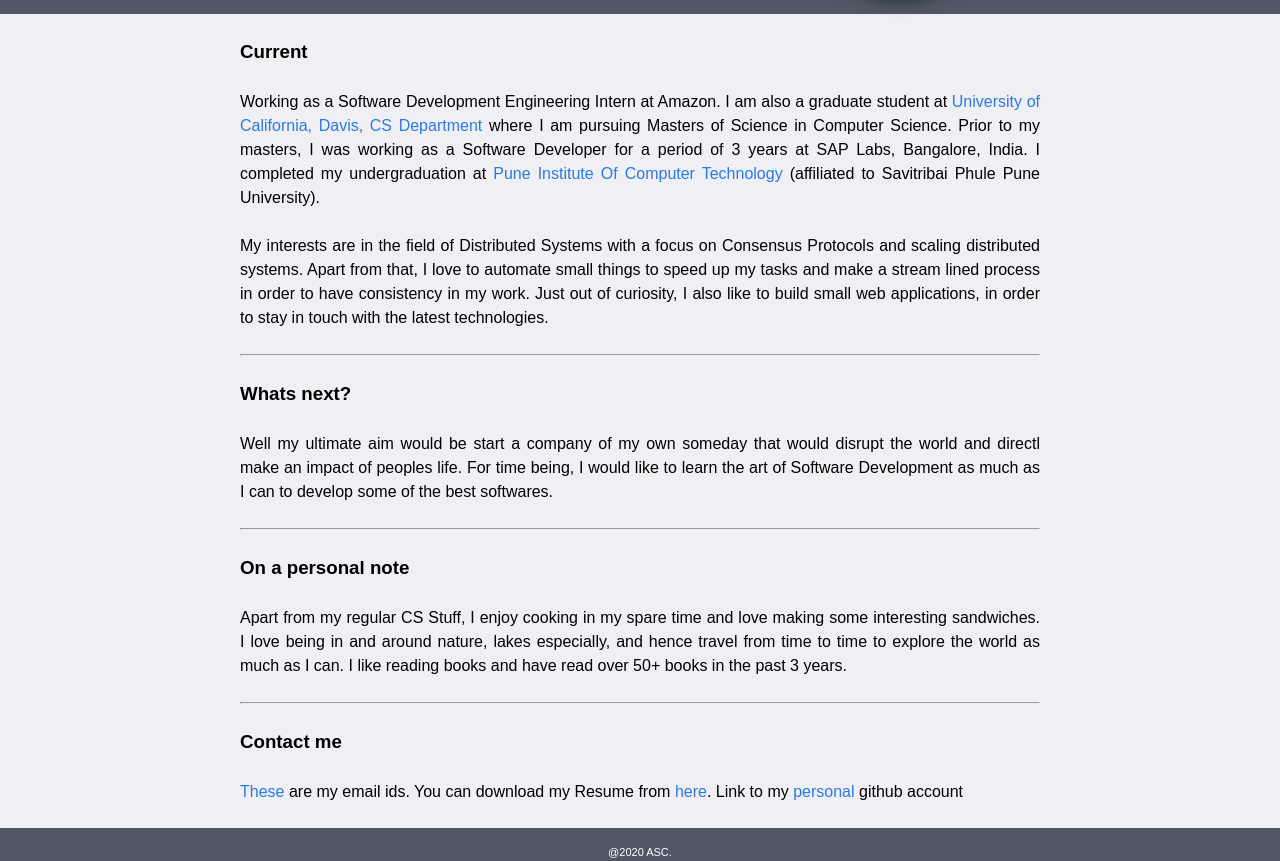
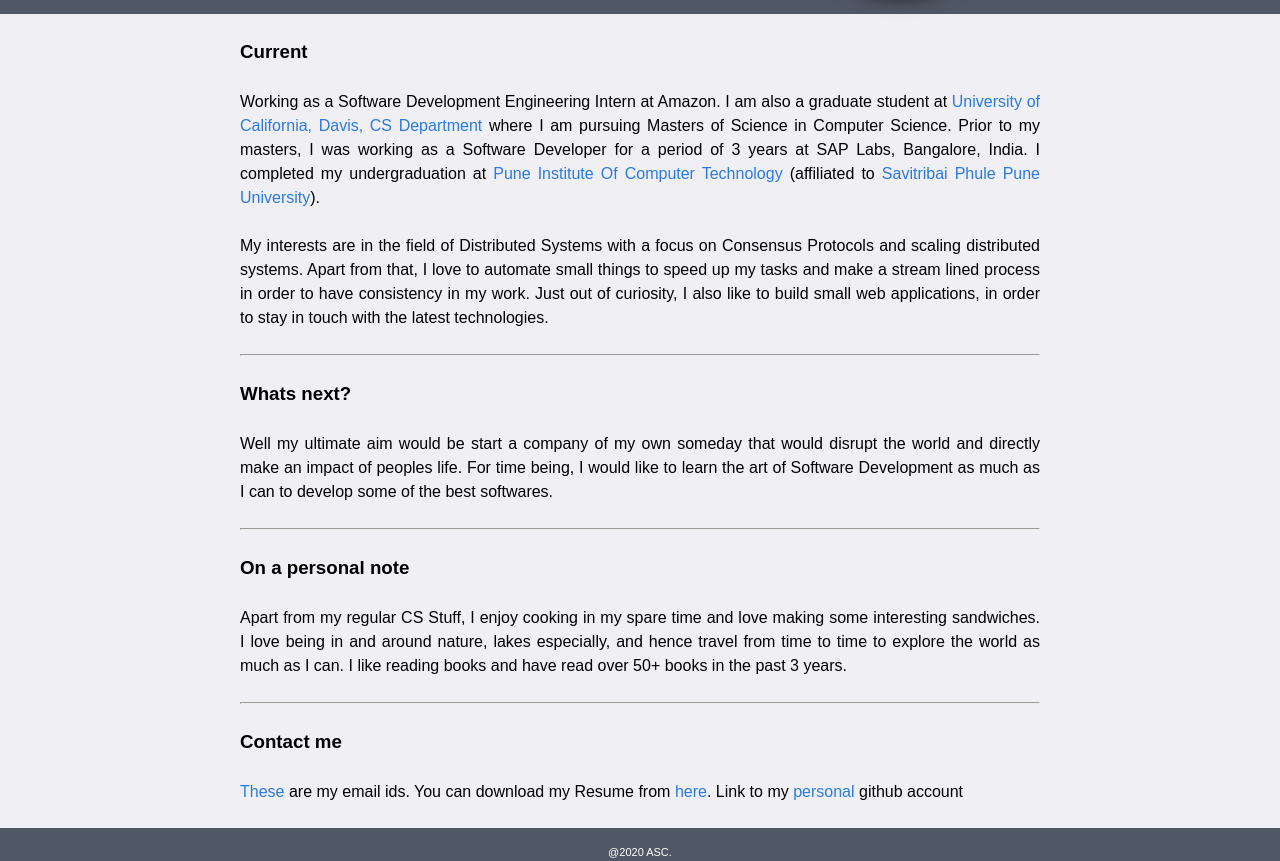
Before and after one commit to RohanSogani/rohansogani.github.io, a Jekyll site: the page built from aboutme.html, in a window 1280 px wide, cut to the strip 224-1085 px from the top of the page. Built offline with Jekyll 4.4.1, drawn with Linux system fonts in a browser that asks for light colours.

Commit message:
Spelling mistake Fix: Nikita

```diff
--- a/aboutme.html
+++ b/aboutme.html
@@ -4,14 +4,14 @@ layout: homepage
 
 <div class="content">
 <h3><b>Current</b></h3><br>
-Working as a Software Development Engineering Intern at Amazon. I am also a graduate student at <a href="http://cs.ucdavis.edu/">University of California, Davis, CS Department</a> where I am pursuing Masters of Science in Computer Science. Prior to my masters, I was working as a Software Developer for a period of 3 years at SAP Labs, Bangalore, India. I completed my undergraduation at <a href="http://pict.edu/">Pune Institute Of Computer Technology</a> (affiliated to Savitribai Phule Pune University).<br><br>
+Working as a Software Development Engineering Intern at Amazon. I am also a graduate student at <a href="http://cs.ucdavis.edu/">University of California, Davis, CS Department</a> where I am pursuing Masters of Science in Computer Science. Prior to my masters, I was working as a Software Developer for a period of 3 years at SAP Labs, Bangalore, India. I completed my undergraduation at <a href="http://pict.edu/">Pune Institute Of Computer Technology</a> (affiliated to <a href="http://www.unipune.ac.in/">Savitribai Phule Pune University</a>).<br><br>
 
 My interests are in the field of Distributed Systems with a focus on Consensus Protocols and scaling distributed systems. Apart from that, I love to automate small things to speed up my tasks and make a stream lined process in order to have consistency in my work. Just out of curiosity, I also like to build small web applications, in order to stay in touch with the latest technologies. <br><br>
 
 <hr/>
 <br>
 <h3><b>Whats next?</b></h3><br>
-Well my ultimate aim would be start a company of my own someday that would disrupt the world and directl make an impact of peoples life. For time being, I would like to learn the art of Software Development as much as I can to develop some of the best softwares.
+Well my ultimate aim would be start a company of my own someday that would disrupt the world and directly make an impact of peoples life. For time being, I would like to learn the art of Software Development as much as I can to develop some of the best softwares.
 <br><br>
 
 <hr/>
```
Also changed, not shown: 2 other files.
